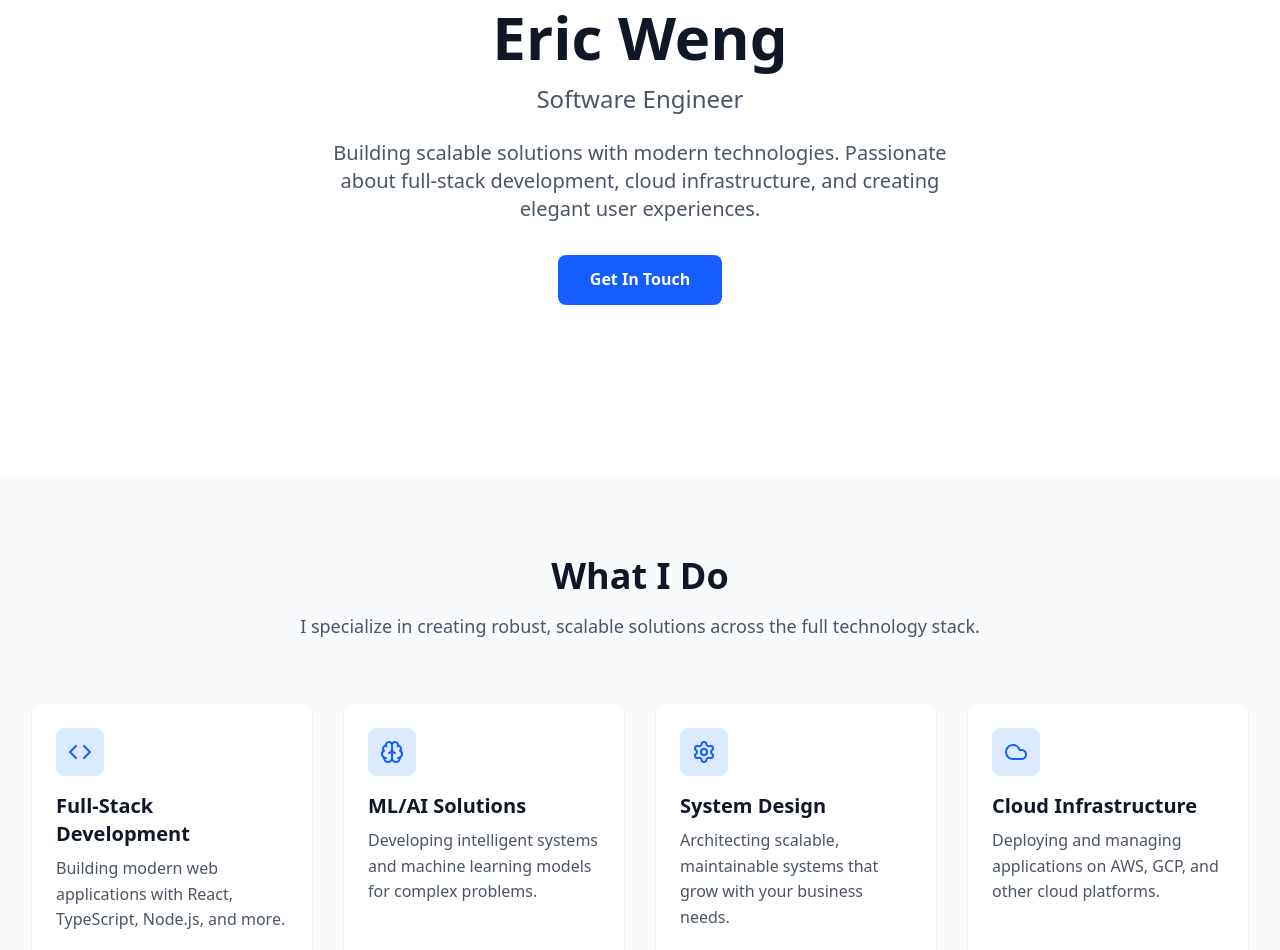
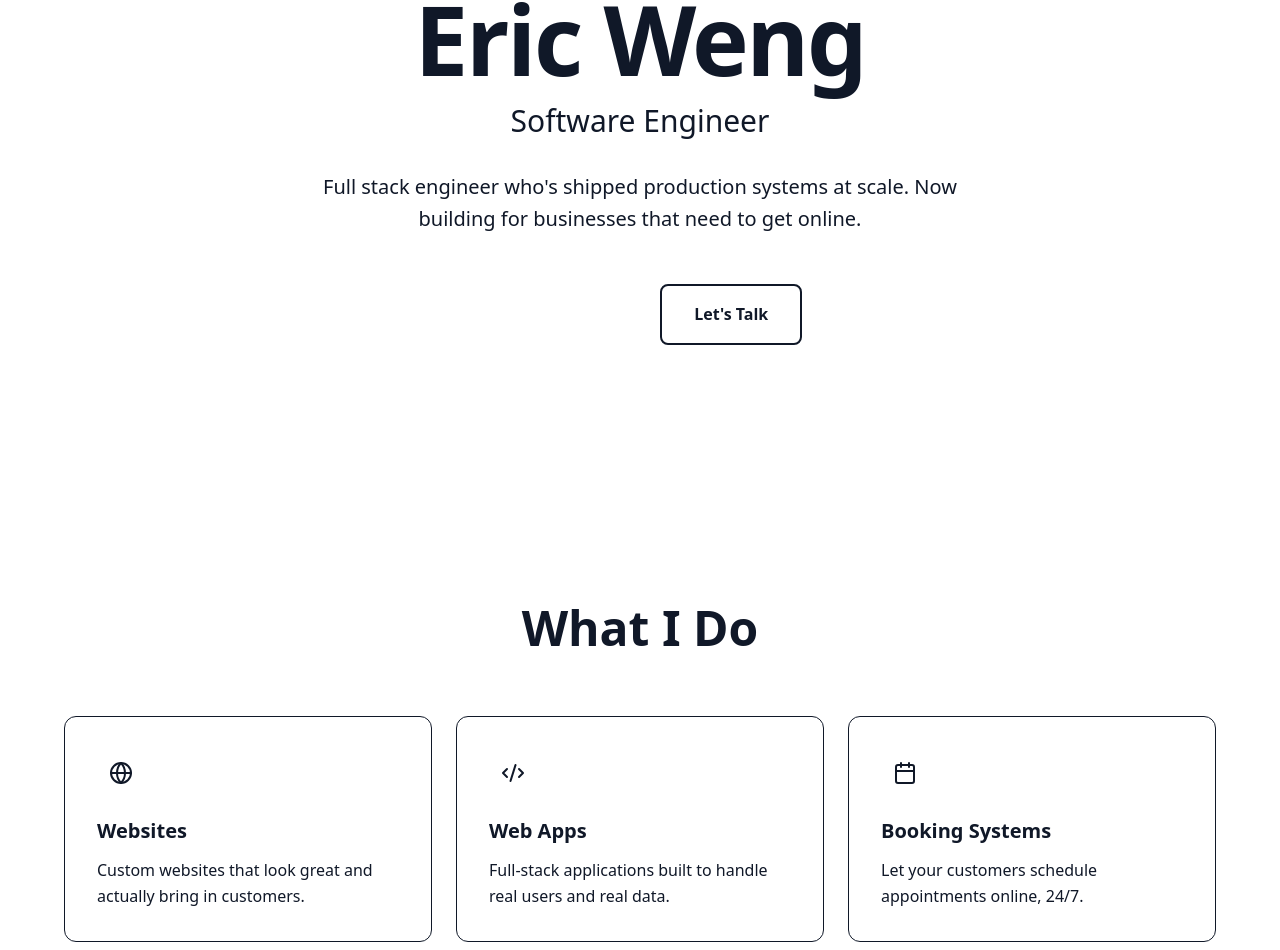
Before and after one commit to Wengs-aibert/eric-portfolio, a React (Vite) app: page / in a window 1280 px wide. Shown: the part 324-1274 px from the top of the page. Built offline with nearby package versions, Linux system fonts and the light colour scheme.

Commit message:
sprint 2: hero, services, about with real content

```diff
--- a/src/sections/About.tsx
+++ b/src/sections/About.tsx
@@ -1,117 +1,43 @@
 import { motion } from 'framer-motion';
-import { Coffee, Music, Camera, BookOpen } from 'lucide-react';
-
-const interests = [
-  {
-    icon: Coffee,
-    title: 'Coffee Enthusiast',
-    description: 'Always exploring new brewing methods and coffee origins.'
-  },
-  {
-    icon: Music,
-    title: 'Music Lover',
-    description: 'From jazz to electronic, music fuels my creativity.'
-  },
-  {
-    icon: Camera,
-    title: 'Photography',
-    description: 'Capturing moments and exploring the world through a lens.'
-  },
-  {
-    icon: BookOpen,
-    title: 'Continuous Learning',
-    description: 'Always reading about new technologies and methodologies.'
-  }
-];
 
 export default function About() {
   return (
     <section
       id="about"
-      className="min-h-screen py-20 px-4 sm:px-6 lg:px-8 bg-gray-50 dark:bg-gray-900"
+      className="py-24 md:py-32 px-4 sm:px-6 lg:px-8 bg-bg"
     >
-      <div className="max-w-4xl mx-auto">
+      <div className="max-w-3xl mx-auto">
         <motion.div
           initial={{ opacity: 0, y: 20 }}
           whileInView={{ opacity: 1, y: 0 }}
-          transition={{ duration: 0.6, ease: "easeOut" }}
-          viewport={{ once: true }}
-          className="text-center mb-16"
-        >
-          <h2 className="text-3xl md:text-4xl font-bold text-gray-900 dark:text-white mb-4">
-            About Me
-          </h2>
-          <p className="text-lg text-gray-600 dark:text-gray-300 max-w-3xl mx-auto">
-            Beyond the code, here's what drives and inspires me.
-          </p>
-        </motion.div>
-
-        <div className="grid grid-cols-1 lg:grid-cols-2 gap-12 items-center">
-          {/* Personal Story */}
-          <motion.div
-            initial={{ opacity: 0, x: -20 }}
-            whileInView={{ opacity: 1, x: 0 }}
-            transition={{ duration: 0.6 }}
+          transition={{ duration: 0.6, ease: 'easeOut' }}
           viewport={{ once: true }}
         >
-            <h3 className="text-2xl font-semibold text-gray-900 dark:text-white mb-4">
-              My Journey
-            </h3>
-            <div className="space-y-4 text-gray-600 dark:text-gray-300">
+          <p className="text-sm md:text-base font-semibold tracking-[0.2em] uppercase text-accent mb-6">
+            The &lsquo;Why&rsquo; Behind Who I Am
+          </p>
+
+          <div className="text-lg md:text-xl lg:text-2xl text-text/80 leading-relaxed md:leading-loose space-y-8">
             <p>
-                I started my journey in technology with a curiosity about how things work under the hood.
-                This led me to pursue computer science, where I discovered my passion for creating solutions
-                that make a real difference in people's lives.
+              Growing up in Danville, I was the kid who asked &lsquo;why&rsquo; about everything
+              — why is the sky blue, why do we build things this way, why does this work
+              but that doesn't. That curiosity never stopped.
             </p>
             <p>
-                Over the years, I've evolved from writing simple scripts to architecting complex systems
-                that serve millions of users. What excites me most is the intersection of technology and
-                human experience — building tools that are not just functional, but genuinely helpful.
+              It's what pulled me into software engineering, and it's what I bring to
+              every project I build. I don't just write code — I dig into the problem,
+              understand the &lsquo;why&rsquo; behind what you need, and build something that
+              actually solves it.
             </p>
             <p>
-                When I'm not coding, you'll find me exploring new technologies, contributing to open source
-                projects, or sharing knowledge with the developer community. I believe in continuous learning
-                and the power of collaboration to solve complex challenges.
+              Whether it's a local business that needs more customers online or a complex
+              web application, I approach every project with the same question:{' '}
+              <span className="text-accent font-semibold">
+                &ldquo;Why does this matter, and how do I make it great?&rdquo;
+              </span>
             </p>
           </div>
         </motion.div>
-
-          {/* Interests */}
-          <motion.div
-            initial={{ opacity: 0, x: 20 }}
-            whileInView={{ opacity: 1, x: 0 }}
-            transition={{ duration: 0.6 }}
-            viewport={{ once: true }}
-          >
-            <h3 className="text-2xl font-semibold text-gray-900 dark:text-white mb-6">
-              Beyond Coding
-            </h3>
-            <div className="grid grid-cols-1 sm:grid-cols-2 gap-4">
-              {interests.map((interest, index) => (
-                <motion.div
-                  key={interest.title}
-                  initial={{ opacity: 0, y: 20 }}
-                  whileInView={{ opacity: 1, y: 0 }}
-                  transition={{ duration: 0.4, delay: index * 0.1 }}
-                  viewport={{ once: true }}
-                  className="bg-white dark:bg-gray-800 p-4 rounded-lg"
-                >
-                  <div className="flex items-center mb-2">
-                    <div className="p-2 bg-blue-100 dark:bg-orange-100 rounded-lg mr-3">
-                      <interest.icon className="w-5 h-5 text-blue-600 dark:text-orange-500" />
-                    </div>
-                    <h4 className="font-semibold text-gray-900 dark:text-white">
-                      {interest.title}
-                    </h4>
-                  </div>
-                  <p className="text-sm text-gray-600 dark:text-gray-300">
-                    {interest.description}
-                  </p>
-                </motion.div>
-              ))}
-            </div>
-          </motion.div>
-        </div>
       </div>
     </section>
   );
--- a/src/sections/Hero.tsx
+++ b/src/sections/Hero.tsx
@@ -1,50 +1,56 @@
 import { motion } from 'framer-motion';
 
 export default function Hero() {
-  const handleContactClick = () => {
-    const element = document.querySelector('#contact');
-    if (element) {
-      element.scrollIntoView({ behavior: 'smooth' });
-    }
+  const scrollTo = (id: string) => {
+    document.querySelector(id)?.scrollIntoView({ behavior: 'smooth' });
   };
 
   return (
     <section
       id="hero"
-      className="min-h-screen flex items-center justify-center px-4 sm:px-6 lg:px-8 bg-white dark:bg-black"
+      className="min-h-screen flex items-center justify-center px-4 sm:px-6 lg:px-8 bg-bg"
     >
       <div className="max-w-4xl mx-auto text-center">
         <motion.div
           initial={{ opacity: 0, y: 20 }}
           animate={{ opacity: 1, y: 0 }}
-          transition={{ duration: 0.8, ease: "easeOut" }}
+          transition={{ duration: 0.8, ease: 'easeOut' }}
+          className="flex flex-col items-center"
         >
-          {/* Profile Photo Placeholder */}
-          <div className="mb-8">
-            <div className="w-32 h-32 mx-auto bg-gray-200 dark:bg-gray-700 rounded-full flex items-center justify-center">
-              <span className="text-gray-500 dark:text-gray-400 text-sm">Photo</span>
+          {/* Headshot Placeholder */}
+          <div className="mb-10">
+            <div className="w-36 h-36 rounded-full bg-gray-200 dark:bg-gray-800 flex items-center justify-center border-2 border-accent/20">
+              <span className="text-3xl font-bold text-accent">EW</span>
             </div>
           </div>
 
-          <h1 className="text-4xl md:text-6xl font-bold text-gray-900 dark:text-white mb-4">
+          <h1 className="text-5xl sm:text-6xl md:text-8xl font-bold text-text tracking-tight mb-4">
             Eric Weng
           </h1>
 
-          <p className="text-xl md:text-2xl text-gray-600 dark:text-gray-300 mb-6">
+          <p className="text-xl sm:text-2xl md:text-3xl font-medium text-accent mb-8">
             Software Engineer
           </p>
 
-          <p className="text-lg md:text-xl text-gray-600 dark:text-gray-300 max-w-2xl mx-auto mb-8">
-            Building scalable solutions with modern technologies.
-            Passionate about full-stack development, cloud infrastructure, and creating elegant user experiences.
+          <p className="text-lg md:text-xl text-text/70 max-w-2xl mx-auto mb-12 leading-relaxed">
+            Full stack engineer who's shipped production systems at scale.
+            Now building for businesses that need to get online.
           </p>
 
-          <button
-            onClick={handleContactClick}
-            className="inline-block px-8 py-3 bg-blue-600 dark:bg-orange-500 text-white font-semibold rounded-lg hover:bg-blue-700 dark:hover:bg-orange-600 transition-colors duration-200 transform hover:scale-105"
-          >
-            Get In Touch
-          </button>
+          <div className="flex flex-col sm:flex-row gap-4">
+            <button
+              onClick={() => scrollTo('#projects')}
+              className="px-8 py-4 bg-accent text-white font-semibold rounded-lg hover:opacity-90 transition-all duration-200 hover:scale-105"
+            >
+              See My Work
+            </button>
+            <button
+              onClick={() => scrollTo('#contact')}
+              className="px-8 py-4 border-2 border-accent text-accent font-semibold rounded-lg hover:bg-accent hover:text-white transition-all duration-200 hover:scale-105"
+            >
+              Let's Talk
+            </button>
+          </div>
         </motion.div>
       </div>
     </section>
--- a/src/sections/Services.tsx
+++ b/src/sections/Services.tsx
@@ -1,68 +1,70 @@
 import { motion } from 'framer-motion';
-import { Code, Cloud, Brain, Settings } from 'lucide-react';
+import { Globe, Code2, Calendar, ShoppingCart, Smartphone } from 'lucide-react';
 
 const services = [
   {
-    icon: Code,
-    title: 'Full-Stack Development',
-    description: 'Building modern web applications with React, TypeScript, Node.js, and more.'
+    icon: Globe,
+    title: 'Websites',
+    description: 'Custom websites that look great and actually bring in customers.',
   },
   {
-    icon: Brain,
-    title: 'ML/AI Solutions',
-    description: 'Developing intelligent systems and machine learning models for complex problems.'
+    icon: Code2,
+    title: 'Web Apps',
+    description: 'Full-stack applications built to handle real users and real data.',
   },
   {
-    icon: Settings,
-    title: 'System Design',
-    description: 'Architecting scalable, maintainable systems that grow with your business needs.'
+    icon: Calendar,
+    title: 'Booking Systems',
+    description: 'Let your customers schedule appointments online, 24/7.',
   },
   {
-    icon: Cloud,
-    title: 'Cloud Infrastructure',
-    description: 'Deploying and managing applications on AWS, GCP, and other cloud platforms.'
-  }
+    icon: ShoppingCart,
+    title: 'Online Ordering',
+    description: 'E-commerce and ordering systems that just work.',
+  },
+  {
+    icon: Smartphone,
+    title: 'iOS Apps',
+    description: 'Native mobile apps for iPhone and iPad.',
+  },
 ];
 
 export default function Services() {
   return (
     <section
       id="services"
-      className="min-h-screen py-20 px-4 sm:px-6 lg:px-8 bg-gray-50 dark:bg-gray-900"
+      className="py-24 md:py-32 px-4 sm:px-6 lg:px-8 bg-bg"
     >
-      <div className="max-w-7xl mx-auto">
+      <div className="max-w-6xl mx-auto">
         <motion.div
           initial={{ opacity: 0, y: 20 }}
           whileInView={{ opacity: 1, y: 0 }}
-          transition={{ duration: 0.6, ease: "easeOut" }}
+          transition={{ duration: 0.6, ease: 'easeOut' }}
           viewport={{ once: true }}
           className="text-center mb-16"
         >
-          <h2 className="text-3xl md:text-4xl font-bold text-gray-900 dark:text-white mb-4">
+          <h2 className="text-3xl md:text-5xl font-bold text-text mb-4">
             What I Do
           </h2>
-          <p className="text-lg text-gray-600 dark:text-gray-300 max-w-3xl mx-auto">
-            I specialize in creating robust, scalable solutions across the full technology stack.
-          </p>
         </motion.div>
 
-        <div className="grid grid-cols-1 md:grid-cols-2 lg:grid-cols-4 gap-8">
+        <div className="grid grid-cols-1 sm:grid-cols-2 lg:grid-cols-3 gap-6">
           {services.map((service, index) => (
             <motion.div
               key={service.title}
               initial={{ opacity: 0, y: 20 }}
               whileInView={{ opacity: 1, y: 0 }}
-              transition={{ duration: 0.6, delay: index * 0.1 }}
+              transition={{ duration: 0.5, delay: index * 0.1 }}
               viewport={{ once: true }}
-              className="bg-white dark:bg-gray-800 p-6 rounded-lg shadow-sm hover:shadow-md transition-shadow duration-300"
+              className="group border border-text/10 rounded-xl p-8 hover:-translate-y-1 hover:border-accent/40 transition-all duration-300"
             >
-              <div className="flex items-center justify-center w-12 h-12 bg-blue-100 dark:bg-orange-100 rounded-lg mb-4">
-                <service.icon className="w-6 h-6 text-blue-600 dark:text-orange-500" />
+              <div className="w-12 h-12 rounded-lg bg-accent/10 flex items-center justify-center mb-5">
+                <service.icon className="w-6 h-6 text-accent" />
               </div>
-              <h3 className="text-xl font-semibold text-gray-900 dark:text-white mb-2">
+              <h3 className="text-xl font-bold text-text mb-3">
                 {service.title}
               </h3>
-              <p className="text-gray-600 dark:text-gray-300">
+              <p className="text-text/60 leading-relaxed">
                 {service.description}
               </p>
             </motion.div>
```
Lines whose indentation alone changed are shown as unchanged.
